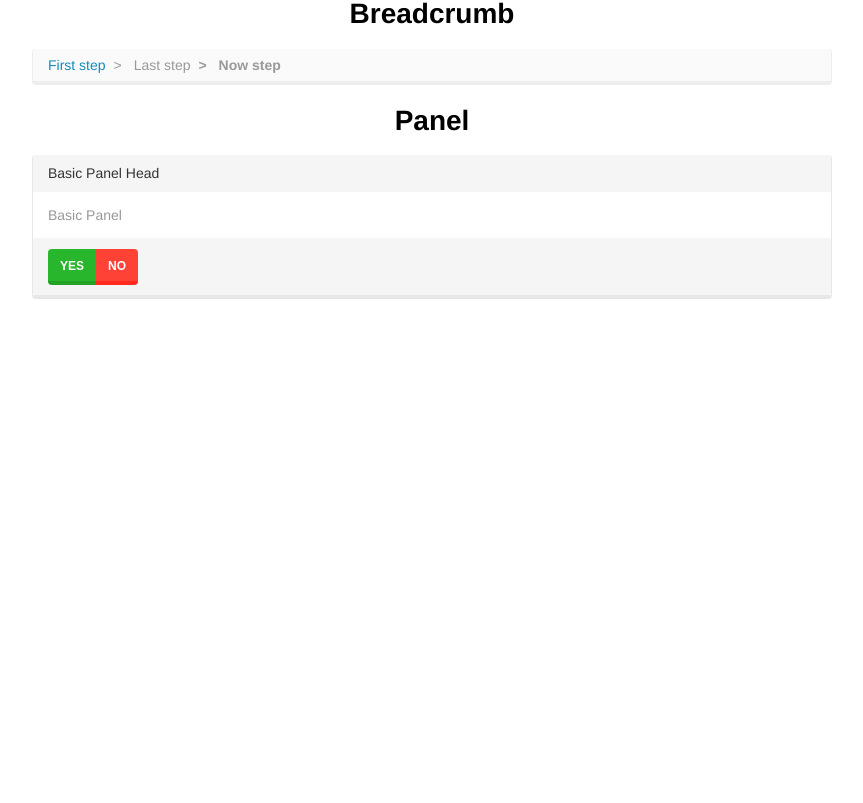
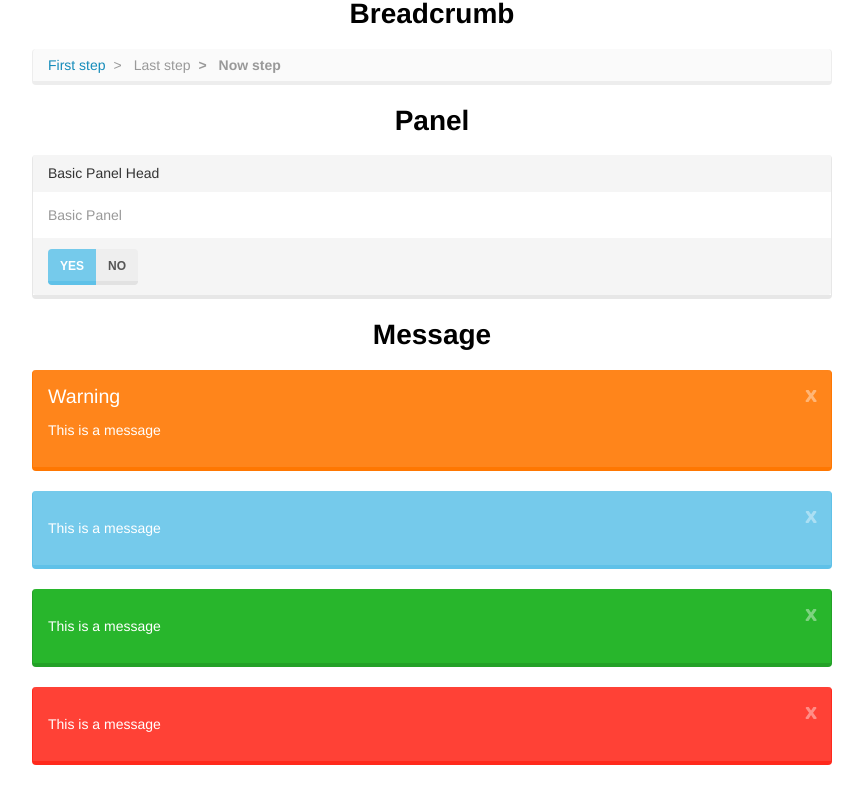
Before and after one commit to HUSTFE/Lumen-UI, a React app: page / in a window 1280 px wide. Shown: the part 972-1775 px from the top of the page, without its empty margins (208-1071 px from the left). Before the commit the page ends 1351 px from the top, so only its background shows below. Built offline with nearby package versions, Linux system fonts and the light colour scheme.

Commit message:
feat: add Message

```diff
--- a/src/App.js
+++ b/src/App.js
@@ -4,8 +4,9 @@ import './App.css';
 import Button from "./Component/Button";
 import Dropdown from "./Component/Dropdown";
 import Label from "./Component/Label";
-import Breadcrumb from "./Component/Breadcrumb/index";
-import Panel from "./Component/Panel/index";
+import Breadcrumb from "./Component/Breadcrumb";
+import Panel from "./Component/Panel";
+import Message from "./Component/Message";
 
 
 class App extends Component {
@@ -81,11 +82,26 @@ class App extends Component {
         <Panel style={{textAlign: "left"}}>
           <Panel.head>Basic Panel Head</Panel.head>
           <Panel.body>Basic Panel</Panel.body>
-          <Panel.foot>          <Button.Group>
-            <Button type="success">Yes</Button>
-            <Button type="danger">No</Button>
-          </Button.Group></Panel.foot>
+          <Panel.foot>
+            <Button.Group>
+              <Button type="info">Yes</Button>
+              <Button type="default">No</Button>
+            </Button.Group>
+          </Panel.foot>
         </Panel>
+        <h1>Message</h1>
+        <Message title={"Warning"}>
+          <p>This is a message</p>
+        </Message>
+        <Message type={"info"}>
+          <p>This is a message</p>
+        </Message>
+        <Message type={"success"}>
+          <p>This is a message</p>
+        </Message>
+        <Message type={"danger"}>
+          <p>This is a message</p>
+        </Message>
       </div>
     );
   }
--- /dev/null
+++ b/src/Component/Message/Message.css
@@ -0,0 +1,56 @@
+.lumen-msg {
+    padding: 15px;
+    margin-bottom: 20px;
+    border-radius: 4px;
+    border: solid;
+    border-width: 0 1px 4px 1px;
+    color: #ffffff;
+    padding-right: 35px;
+    text-align: left;
+}
+
+.lumen-msg h4 {
+    font-size: 1.4em;
+    font-weight: normal;
+    margin: 0;
+}
+
+.lumen-msg-success {
+    background-color: #28b62c;
+    border-color: #23a127;
+
+}
+
+.lumen-msg-info {
+    background-color: #75caeb;
+    border-color: #5fc1e8;
+}
+
+.lumen-msg-warning {
+    background-color: #ff851b;
+    border-color: #ff7701;
+}
+
+.lumen-msg-danger {
+    background-color: #ff4136;
+    border-color: #ff291c;
+}
+
+.lumen-msg-close {
+    padding: 0;
+    cursor: pointer;
+    background: transparent;
+    border: 0;
+    -webkit-appearance: none;
+    float: right;
+    font-size: 21px;
+    font-weight: bold;
+    line-height: 1;
+    text-shadow: 0 1px 0 #ffffff;
+    opacity: 0.4;
+    position: relative;
+    top: -2px;
+    right: -21px;
+    outline: none;
+    color: inherit;
+}
--- /dev/null
+++ b/src/Component/Message/index.js
@@ -0,0 +1,24 @@
+import React from 'react'
+import PropTypes from 'prop-types';
+import "./Message.css";
+
+class Message extends React.Component {
+  render() {
+    const props = this.props;
+    const style = "lumen-msg-" + (props.type || "warning") ;
+
+    return (
+      <div className={"lumen-msg " + style}>
+        <button className="lumen-msg-close">x</button>
+        {props.title ? <h4>{props.title}</h4> : null}
+        {props.children}
+      </div>
+    )
+  }
+}
+
+Message.propTypes = {
+
+};
+
+export default Message;
```
